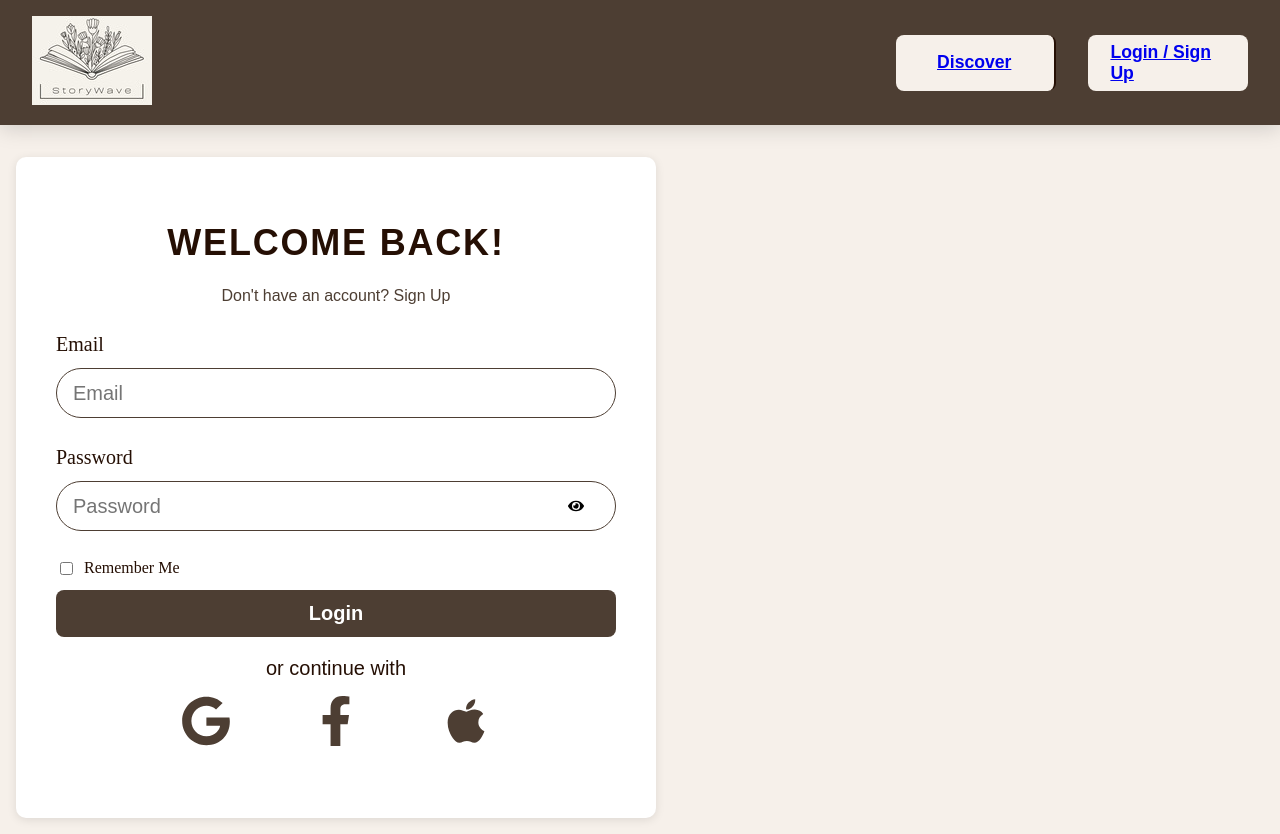
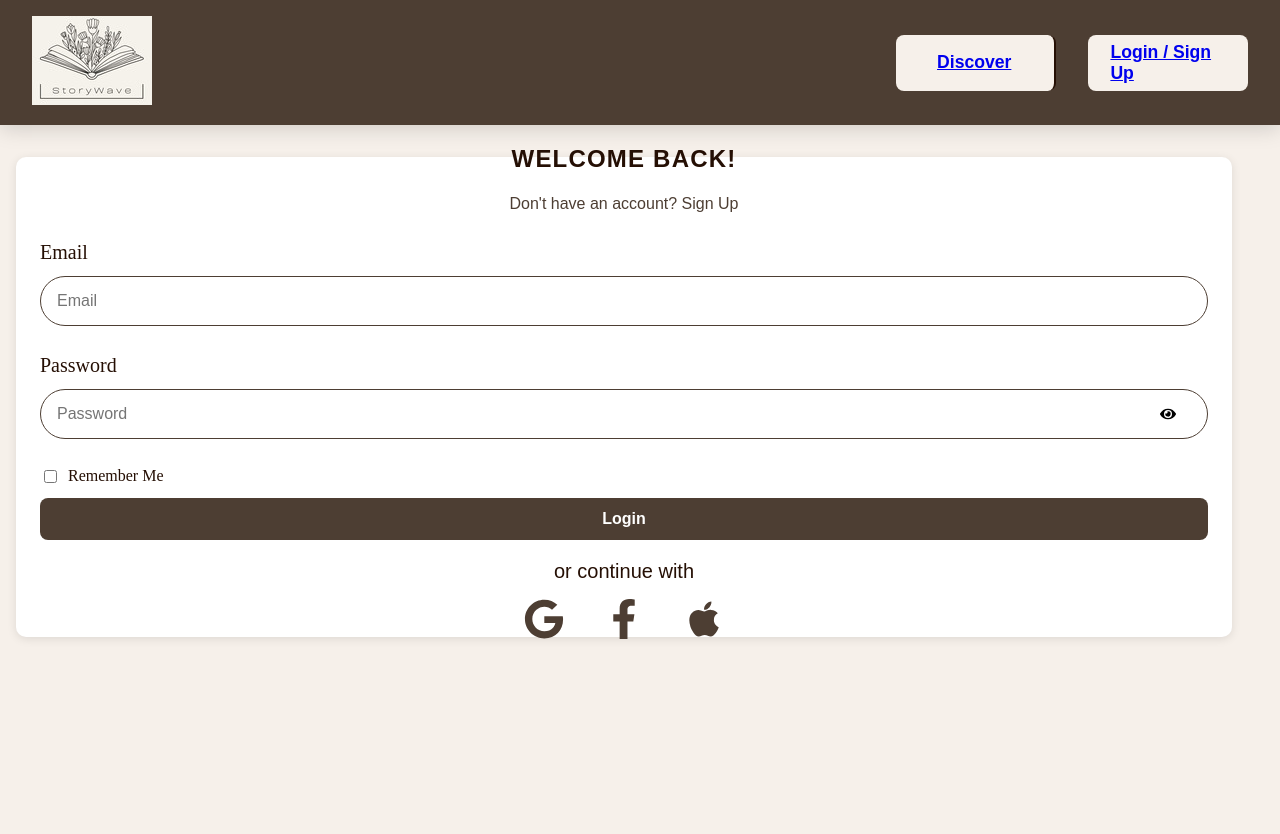
Before and after one commit to gurneerbedi/capstone-frontend, a React (Vite) app: page /login in a window 1280 px wide. After the commit the page ends 800 px from the top, so only its background shows below. Built offline with nearby package versions, Linux system fonts and the light colour scheme; a web font is replaced by a local one.

Commit message:
responsive designing

```diff
--- a/src/components/BookCard/BookCard.scss
+++ b/src/components/BookCard/BookCard.scss
@@ -14,7 +14,6 @@
   flex-direction: column;
   align-items: center;
   width: 160px;
-  background-color: white;
 
   &__image {
     width: 160px;
--- a/src/components/bestsellers/bestsellercarousel.scss
+++ b/src/components/bestsellers/bestsellercarousel.scss
@@ -6,23 +6,28 @@
 
 .carousel-container {
     padding: 2rem 1rem;
-    max-width: 1200px;
     margin: 0 auto;
-    background-color: rgba(246,240,234,1); //#f6f0ea
+    background-color: rgba(246,240,234,1);
+
 
     h2 {
-        font-size: 3.25rem;
-        line-height: 1.2em;
+        @include mobile__page-header;
         text-align: center;
         font-weight: bold;
         color: $StoryWave-Brown;
+
+        @include tablet{
+        font-size: 3rem;
+        line-height: 1.2em;
+        }
+
     }
 
     .slick-slider {
         .slick-prev,
         .slick-next {
             font-size: 20px;
-            color: $StoryWave-Grey;
+            color: $StoryWave-Brown;
             z-index: 1;
         }
 
@@ -35,9 +40,13 @@
         }
 
         .slick-dots {
-            bottom: -40px;
+            bottom: -3rem;
+            //margin-bottom: 1rem;
+
+
+
             li button {
-                background-color: $StoryWave-Grey;
+                background-color: $StoryWave-Brown;
                 border-radius: 50%;
                 width: 12px;
                 height: 12px;
@@ -48,7 +57,7 @@
             }
 
             li.slick-active button {
-                background-color: $StoryWave-Blue;
+                background-color: $StoryWave-Orange;
             }
         }
         .slick-track {
@@ -58,20 +67,18 @@
     }
 
     .book-card {
-        // background: #fff;
         border-radius: 10px;
         overflow: hidden;
-        //box-shadow: 0 2px 8px rgba(0, 0, 0, 0.1);
         transition: transform 0.3s ease, box-shadow 0.3s ease;
         position: relative;
-        margin: 0 1rem;
         display: flex;
         flex-direction: column;
         justify-content: space-between;
 
+
         &:hover {
             transform: translateY(-10px);
-            // box-shadow: 0 6px 15px rgba(0, 0, 0, 0.1);
+             box-shadow: 0 10px 15px $StoryWave-Brown;
         }
 
         .book-image {
@@ -80,25 +87,26 @@
             object-fit: contain;
             border-radius: 8px;
             transition: transform 0.3s ease;
+            padding-top: 1rem;
         }
 
         .book-title {
             font-size: 1.1rem;
             font-weight: bold;
-            color: $StoryWave-Navy;
+            color: $StoryWave-Brown;
             margin: 0.5rem 0;
             text-align: center;
         }
 
         .book-author {
             font-size: 0.875rem;
-            color: $StoryWave-Blue;
+            color: $StoryWave-LightBrown;
             margin-bottom: 1rem;
             text-align: center;
         }
     }
 
-    @media (max-width: 1024px) {
+    @include desktop {
         .slick-slider {
             .slick-prev,
             .slick-next {
@@ -116,7 +124,7 @@
         }
     }
 
-    @media (max-width: 600px) {
+    @include tablet {
         .slick-slider {
             .slick-prev,
             .slick-next {
--- a/src/components/navbar/NavBar.scss
+++ b/src/components/navbar/NavBar.scss
@@ -5,6 +5,7 @@
 @use "../../assets/partials/mixins" as *;
 
 .navbar {
+
     background-color: $StoryWave-LightBrown;
     padding: 1rem 2rem;
     display: flex;
@@ -16,12 +17,19 @@
     &:hover {
         box-shadow: 0 4px 20px rgba(0, 0, 0, 0.15);
     }
+
 }
 
 .navbar__logo img {
+    width: 5.625rem;
+    height: auto;
+
+    @include tablet{
     width: 120px;
     height: auto;
     object-fit: contain;
+    }
+
 }
 
 .navbar__menu {
@@ -32,19 +40,25 @@
 }
 
 .navbar__item {
-    padding: 0.8rem 1.4rem;
+     padding: 0.8rem 1.4rem;
     font-size: 1.1rem;
     font-weight: 600;
     background-color: $StoryWave-Beige;
     color: $StoryWave-Brown;
     border-radius: 8px;
-    height: 3.5rem;
-    width: 10rem;
     display: flex;
     justify-content: center;
     align-items: center;
     cursor: pointer;
     transition: background-color 0.3s ease, transform 0.3s ease;
+
+    @include tablet{
+
+    height: 3.5rem;
+    width: 10rem;
+
+    }
+
 
     &:hover {
         background-color: $StoryWave-Orange;
@@ -67,6 +81,7 @@
         color: $StoryWave-Brown;
         display: flex;
         align-items: center;
+        text-decoration: none;
     }
 
     .navbar__dropdown-menu {
--- a/src/pages/DiscoverPage.scss
+++ b/src/pages/DiscoverPage.scss
@@ -13,7 +13,11 @@ body {
   text-align: center;
 
   &-heading h2 {
-    font-size: 2.5rem;
+    @include mobile__page-header;
+    @include tablet{
+    @include page-header;
+    }
+
     color: $StoryWave-Brown;
     text-transform: uppercase;
     margin-bottom: 20px;
--- a/src/pages/HomePage.scss
+++ b/src/pages/HomePage.scss
@@ -11,17 +11,22 @@ body {
 .homepage {
     &__header {
         background-color: rgba(246, 240, 234, 1);
-        padding: 4rem 2rem;
+        padding: 2rem 2rem;
         text-align: center;
     }
 
     &__slogan {
-        font-size: 33px;
-        line-height: 44px;
-        font-weight: 700;
+        // font-size: 33px;
+        // line-height: 44px;
+        // font-weight: 700;
         margin: 0 0 2rem;
         color: $StoryWave-LightBrown;
         animation: fadeIn 1.5s ease-out;
+        @include mobile__page-header;
+
+        @include tablet{
+            @include page-header;
+        }
     }
 
     &__carousel {
@@ -40,9 +45,10 @@ body {
         display: flex;
         justify-content: center;
         align-items: center;
-        background-color: $StoryWave-Brown;
+        //background-color: $StoryWave-LightBrown;
     }
     &__hero-video {
-        height: 65vh;
+        width: 100%;
+        height: auto;
     }
 }
--- a/src/pages/LoginPage.scss
+++ b/src/pages/LoginPage.scss
@@ -12,16 +12,25 @@
     flex-direction: column;
     align-items: center;
     justify-content: center;
-    width: 90%;
-    height: auto;
+    width: 95%;
+
     background-color: white;
     padding: 1.5rem;
     border-radius: 10px;
     box-shadow: 0 2px 10px rgba(0, 0, 0, 0.1);
+
+    @include tablet{
+    height: 80vh;
+    width: 95%;
+    }
+
+    @include desktop{
+        height: 60vh;
+    }
 }
 
 .login-page__title {
-    font-family: "Overpass", sans-serif;
+    font-family: "Nunito", sans-serif;
     font-size: 24px;
     line-height: 32px;
     letter-spacing: 0.05em;
@@ -146,62 +155,3 @@
     font-size: 1.25rem;
     font-weight: 400;
 }
-
-
-@include tablet {
-    .login-page {
-        width: 70%;
-        padding: 2rem;
-    }
-
-    .login-page__title {
-        font-size: 28px;
-        margin-bottom: 1.25rem;
-    }
-
-    .login-page__input {
-        font-size: 18px;
-    }
-
-    .login-page__button {
-        font-size: 18px;
-    }
-
-    .login-page__social-icons {
-        gap: 60px;
-    }
-
-    .login-page__icon {
-        height: 45px;
-        width: 45px;
-    }
-}
-
-@include desktop {
-    .login-page {
-        width: 50%;
-        padding: 2.5rem;
-    }
-
-    .login-page__title {
-        font-size: 36px;
-        margin-bottom: 1.5rem;
-    }
-
-    .login-page__input {
-        font-size: 20px;
-    }
-
-    .login-page__button {
-        font-size: 20px;
-    }
-
-    .login-page__social-icons {
-        gap: 80px;
-    }
-
-    .login-page__icon {
-        height: 50px;
-        width: 50px;
-    }
-}
```
